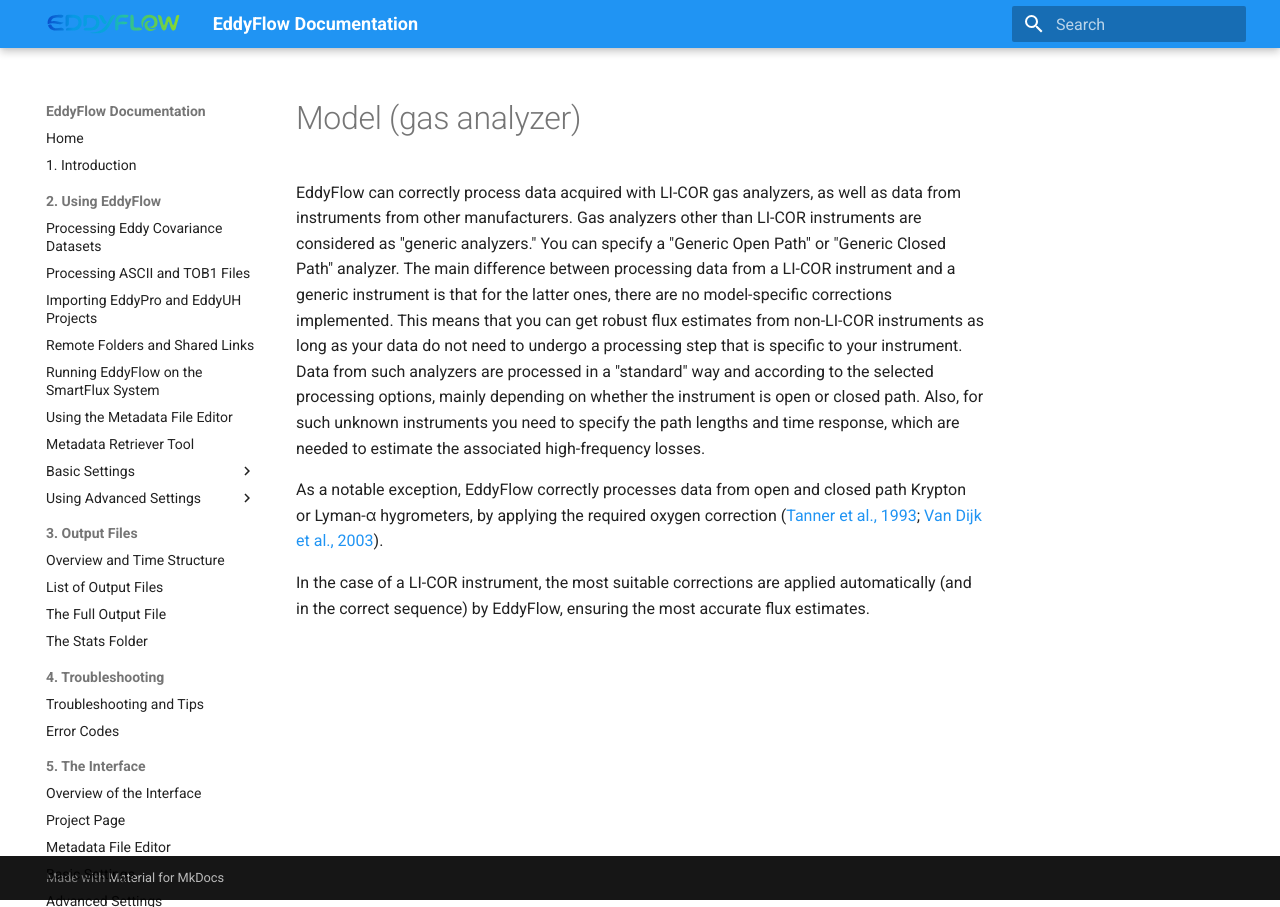
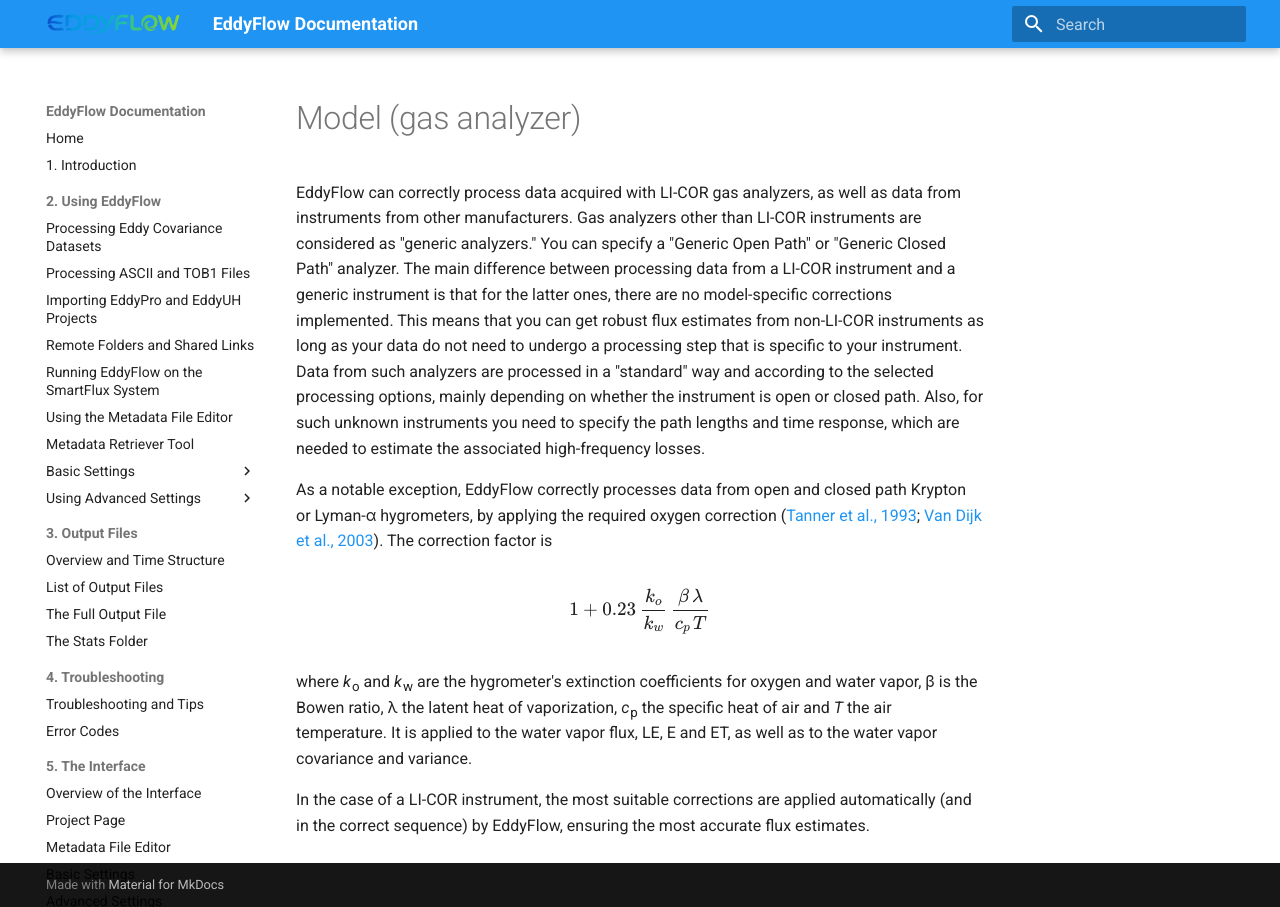
Before and after one commit to kebasaa/eddyflow-documentation, an MkDocs documentation site: the page built from docs/topics/gas-analyzer-model.md, in a window 1280 px wide. Built offline with MkDocs 1.6.1 and Material for MkDocs 9.7.7, drawn with Linux system fonts in a browser that asks for light colours.

Commit message:
State the krypton and Lyman-alpha oxygen correction
Give the van Dijk et al. (2003) factor 1 + 0.23 (ko/kw) beta lambda / (cp T) and list what it is applied to: the water vapour flux, LE, E and ET, and the water covariance and variance.

```diff
--- a/docs/topics/gas-analyzer-model.md
+++ b/docs/topics/gas-analyzer-model.md
@@ -2,6 +2,12 @@
 
 EddyFlow can correctly process data acquired with LI-COR gas analyzers, as well as data from instruments from other manufacturers. Gas analyzers other than LI-COR instruments are considered as "generic analyzers." You can specify a "Generic Open Path" or "Generic Closed Path" analyzer. The main difference between processing data from a LI-COR instrument and a generic instrument is that for the latter ones, there are no model-specific corrections implemented. This means that you can get robust flux estimates from non-LI-COR instruments as long as your data do not need to undergo a processing step that is specific to your instrument. Data from such analyzers are processed in a "standard" way and according to the selected processing options, mainly depending on whether the instrument is open or closed path. Also, for such unknown instruments you need to specify the path lengths and time response, which are needed to estimate the associated high-frequency losses.
 
-As a notable exception, EddyFlow correctly processes data from open and closed path Krypton or Lyman-α hygrometers, by applying the required oxygen correction ([Tanner et al., 1993](references.md#Tanner); [Van Dijk et al., 2003](references.md#vanDijk)).
+As a notable exception, EddyFlow correctly processes data from open and closed path Krypton or Lyman-α hygrometers, by applying the required oxygen correction ([Tanner et al., 1993](references.md#Tanner); [Van Dijk et al., 2003](references.md#vanDijk)). The correction factor is
+
+$$
+1 + 0.23\,\frac{k_o}{k_w}\,\frac{\beta\,\lambda}{c_p\,T}
+$$
+
+where *k*<sub>o</sub> and *k*<sub>w</sub> are the hygrometer's extinction coefficients for oxygen and water vapor, β is the Bowen ratio, λ the latent heat of vaporization, *c*<sub>p</sub> the specific heat of air and *T* the air temperature. It is applied to the water vapor flux, LE, E and ET, as well as to the water vapor covariance and variance.
 
 In the case of a LI-COR instrument, the most suitable corrections are applied automatically (and in the correct sequence) by EddyFlow, ensuring the most accurate flux estimates.
```
